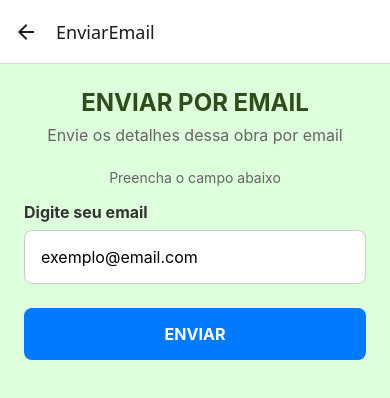
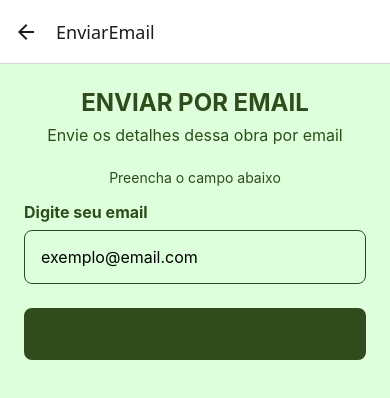
Before and after one commit to stellacarv/obratrack, a React Native app: screen /EnviarEmail in a window 390 px wide. Shown: the top 398 px of the page. Built offline with nearby package versions, Linux system fonts and the light colour scheme.

Commit message:
Alteração de cores/ EnviarEmail

```diff
--- a/src/screens/EnviarEmail/style.ts
+++ b/src/screens/EnviarEmail/style.ts
@@ -17,13 +17,13 @@ const styles = StyleSheet.create({
     fontSize: 16,
     textAlign: 'center',
     marginBottom: 24,
-    color: '#666',
+    color: '#314C1C',
   },
   instruction: {
     fontSize: 14,
     textAlign: 'center',
     marginBottom: 16,
-    color: '#666',
+    color: '#314C1C',
   },
   inputContainer: {
     marginBottom: 24,
@@ -31,25 +31,25 @@ const styles = StyleSheet.create({
   label: {
     fontSize: 16,
     marginBottom: 8,
-    color: '#333',
+    color: '#314C1C',
     fontWeight: 'bold',
   },
   input: {
     borderWidth: 1,
-    borderColor: '#ccc',
+    borderColor: '#314C1C',
     borderRadius: 8,
     padding: 16,
     fontSize: 16,
-    backgroundColor: '#fff',
+    backgroundColor: '#DDFFDB',
   },
   button: {
-    backgroundColor: '#007AFF',
+    backgroundColor: '#314C1C',
     padding: 16,
     borderRadius: 8,
     alignItems: 'center',
   },
   buttonText: {
-    color: '#fff',
+    color: '#314C1C',
     fontSize: 16,
     fontWeight: 'bold',
   },
```
